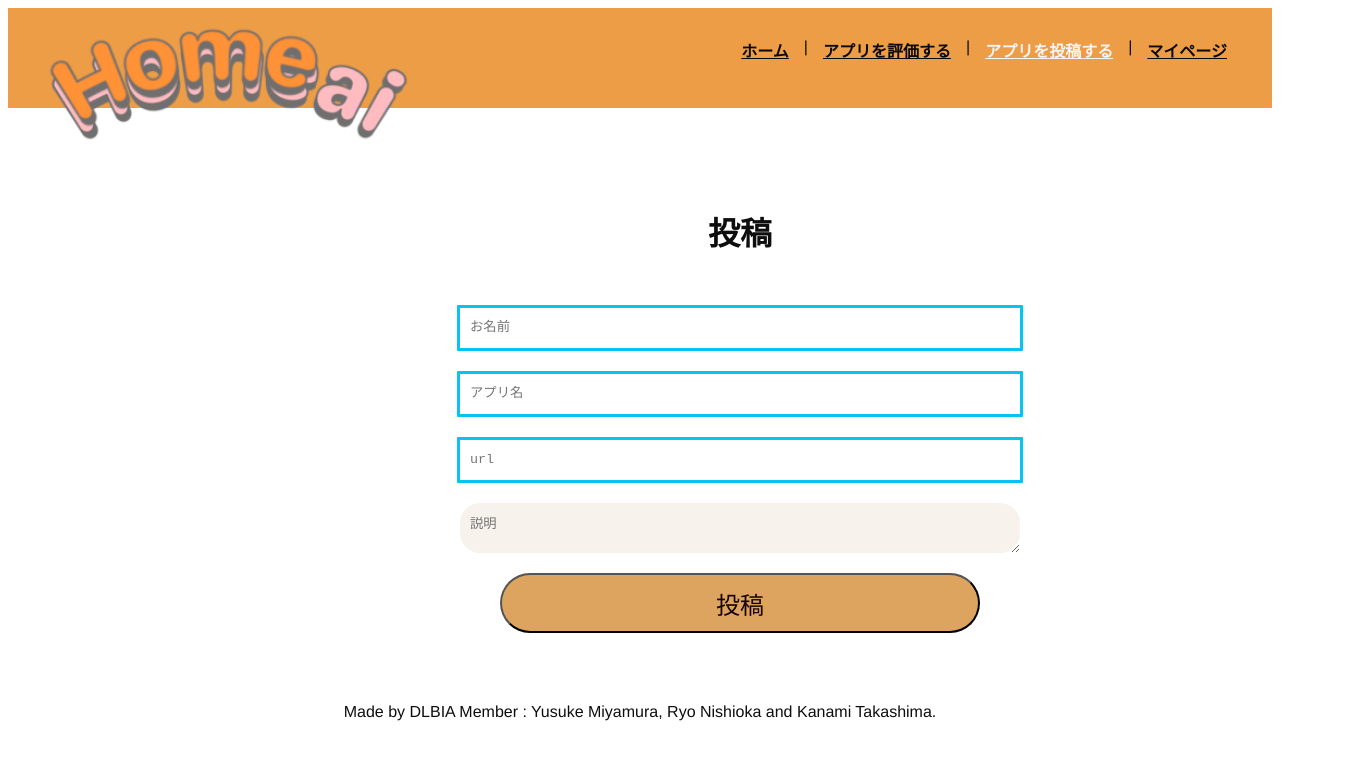
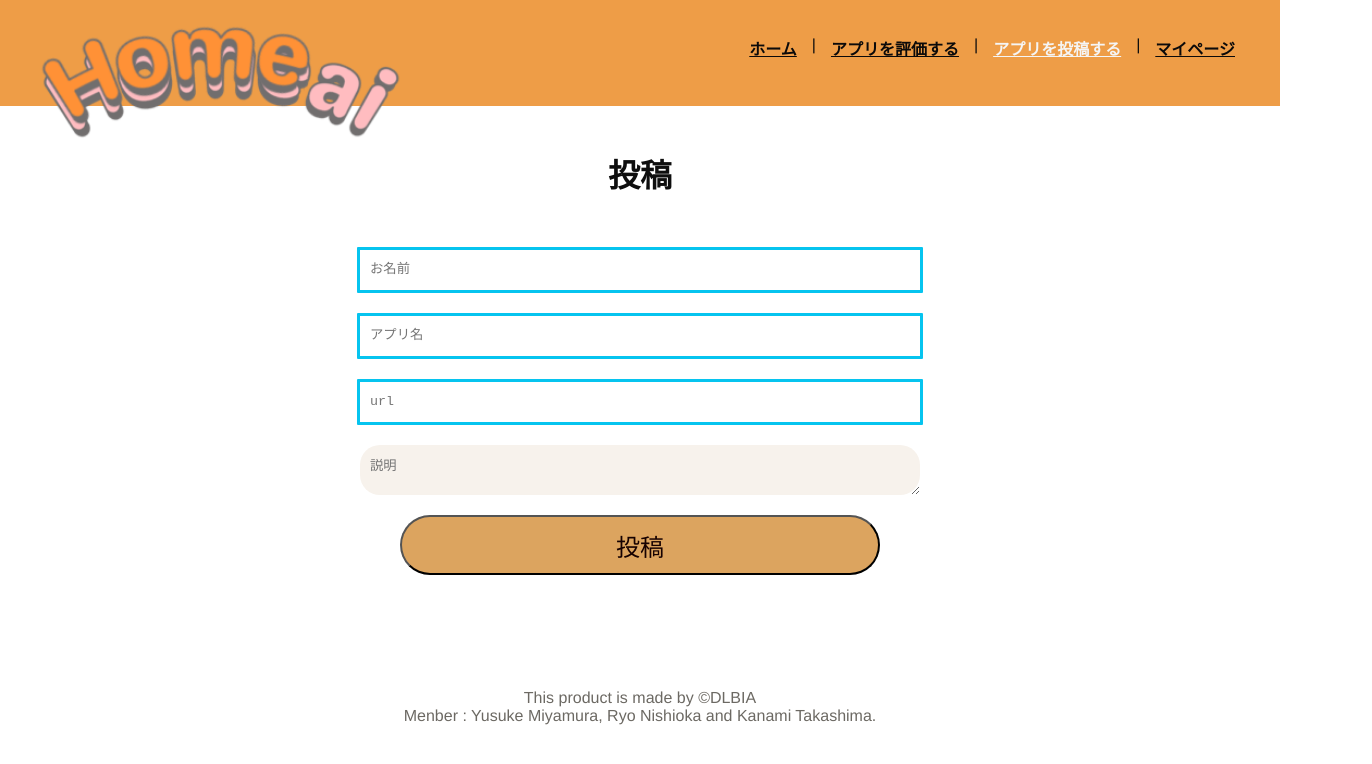
Before and after one commit to webex20-team-1/dlbia, a Vue app: page /post-page in a window 1280 px wide. Shown: the top 764 px of the page, 1372 px wide, since content can reach past the window. Built offline with nearby package versions, Linux system fonts and the light colour scheme.

Commit message:
ヘッダー固定した

```diff
--- a/src/components/MainFooter.vue
+++ b/src/components/MainFooter.vue
@@ -1,16 +1,18 @@
 <template>
   <footer class="footer">
-    <div>
-      Made by DLBIA
-      <span class="names"
-        >Member : Yusuke Miyamura, Ryo Nishioka and Kanami Takashima</span
-      >.
+    <div class="footer-text">
+      This product is made by ©DLBIA
+      <br />Menber : Yusuke Miyamura, Ryo Nishioka and Kanami Takashima.
     </div>
   </footer>
 </template>
 
 <style scoped>
+.footer-text {
+  color: #6c6963;
+}
 .footer {
+  margin: 9em;
   text-align: center;
 }
 </style>
--- a/src/components/MainHeader.vue
+++ b/src/components/MainHeader.vue
@@ -34,7 +34,12 @@ export default {
   background-color: rgba(237, 152, 61, 0.945);
   text-align: center;
   height: 100px;
+  padding-top: 6px;
   width: 100%;
+  position: fixed;
+  z-index: 9999;
+  top: 0px;
+  left: 0px;
 }
 nav {
   display: flex;
--- a/src/views/HomeView.vue
+++ b/src/views/HomeView.vue
@@ -39,6 +39,7 @@
 <style scoped>
 .home {
   margin: 100px;
+  margin-top: 200px;
 }
 .postsample_img {
   width: 50%;
--- a/src/views/MyApp.vue
+++ b/src/views/MyApp.vue
@@ -1,5 +1,5 @@
 <template>
-  <div>
+  <div class="mypage">
     <h1>My Page</h1>
   </div>
   <div>
@@ -85,6 +85,9 @@ export default {
 </script>
 
 <style scoped>
+.mypage {
+  margin-top: 150px;
+}
 .post-contents-name {
   font-size: 17px;
   color: #6c6963;
--- a/src/views/PostApp.vue
+++ b/src/views/PostApp.vue
@@ -78,7 +78,7 @@ export default {
 <style scoped>
 .post-page {
   margin: 100px;
-  width: 100%;
+  margin-top: 150px;
 }
 .home__wrapper {
   margin: 0 auto;
--- a/src/views/PostList.vue
+++ b/src/views/PostList.vue
@@ -1,5 +1,5 @@
 <template>
-  <div>
+  <div class="postlist">
     <h1>みんなの投稿</h1>
   </div>
   <div>
@@ -80,6 +80,9 @@ export default {
 </script>
 
 <style>
+.postlist {
+  margin-top: 150px;
+}
 /*各投稿*/
 .post-contents {
   border: none;
--- a/src/views/PostRate.vue
+++ b/src/views/PostRate.vue
@@ -227,6 +227,7 @@ export default {
 }
 .postrate {
   margin: 100px;
+  margin-top: 150px;
 }
 
 /*Feedbacks List*/
```
